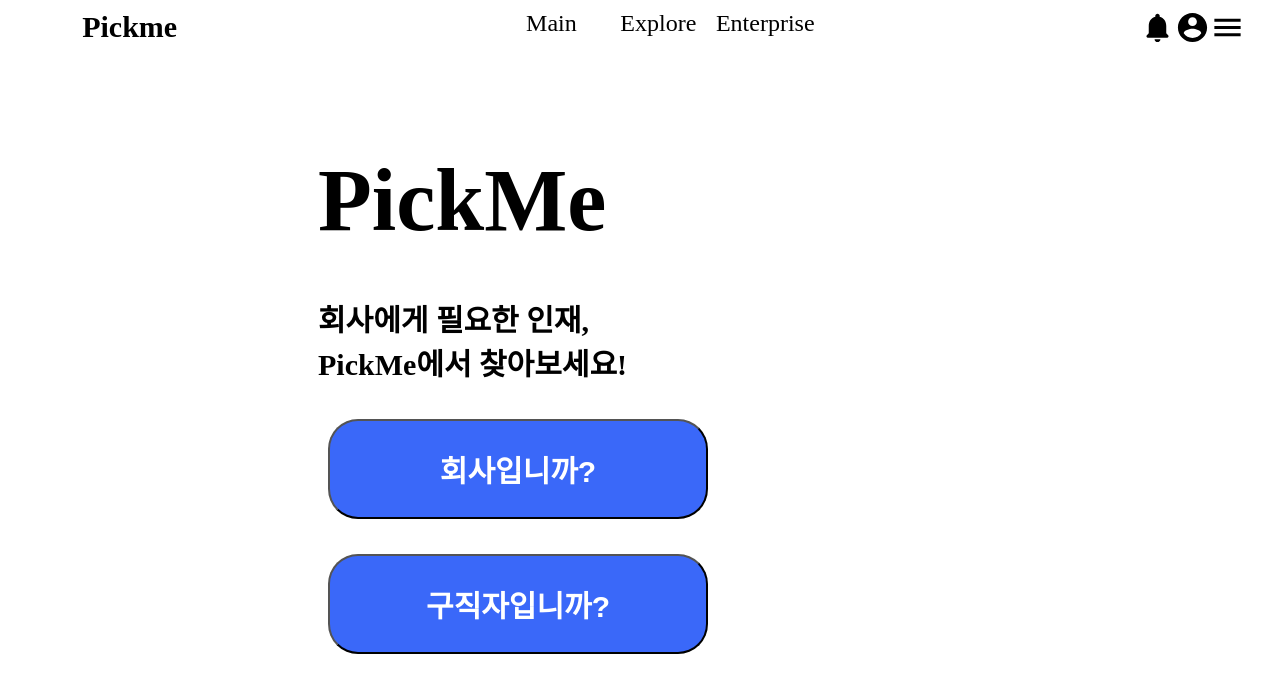
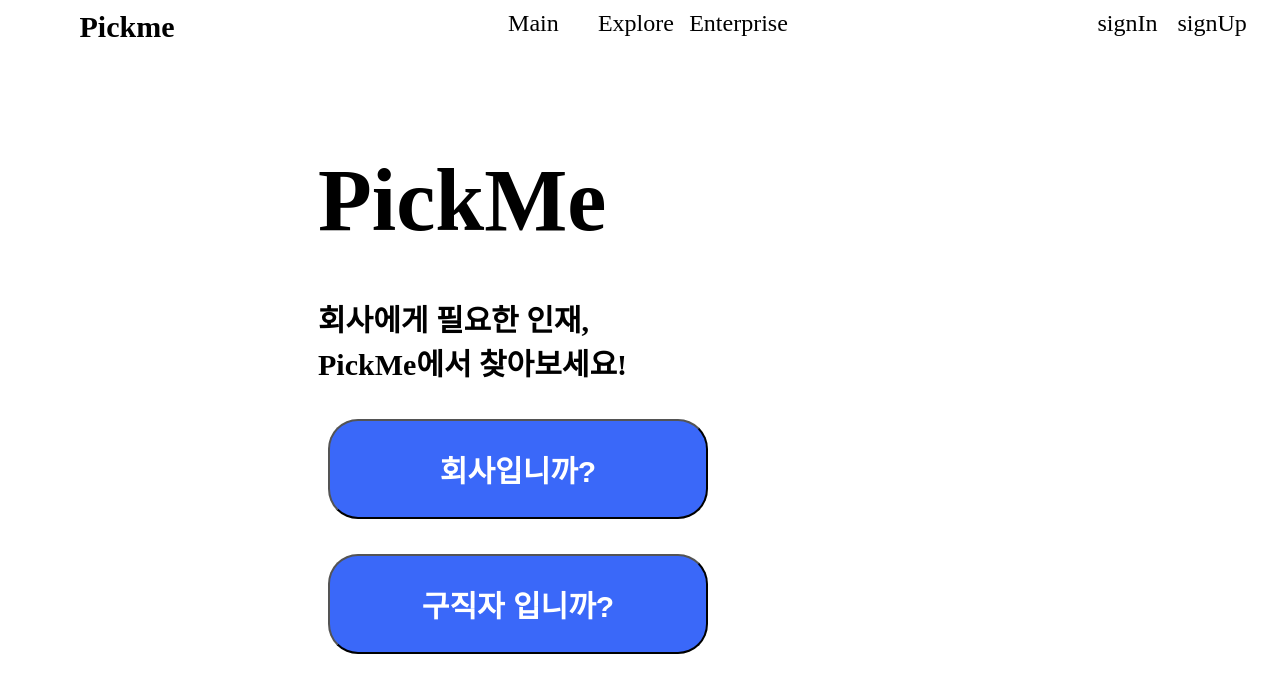
Before and after one commit to DND-PickMe/pickme-front, a React (Create React App) app: page / in a window 1280 px wide. Shown: the top 692 px of the page. Built offline with nearby package versions, Linux system fonts and the light colour scheme.

Commit message:
Add signIn signOut

```diff
--- a/package.json
+++ b/package.json
@@ -10,6 +10,7 @@
     "@testing-library/react": "^9.3.2",
     "@testing-library/user-event": "^7.1.2",
     "axios": "^0.19.2",
+    "querystring": "^0.2.0",
     "react": "^16.12.0",
     "react-dom": "^16.12.0",
     "react-router-dom": "^5.1.2",
--- a/src/App.js
+++ b/src/App.js
@@ -1,49 +1,57 @@
 import React from "react";
-import {Route, Switch, withRouter} from "react-router-dom";
+import { Route, Switch, withRouter } from "react-router-dom";
 import {
-    PATH_SIGNIN,
-    PATH_SIGNUP,
+  PATH_SIGN_IN,
+  PATH_SIGN_UP,
   PATH_MAIN,
   PATH_JOBS,
   PATH_ENTERPRISE,
   PATH_WELCOME,
-    PATH_USER_PROFILE
+  PATH_USER_PROFILE, PATH_AUTH_CHECK
 } from "./route/paths";
 import SignIn from "./pages/auth/SignIn";
 import SignUp from "./pages/auth/SignUp";
 import Main from "./pages/main/Main";
 import Root from "./components/Root";
-import AppBar, {AppBarItem} from "./components/AppBar";
+import AppBar, { AppBarItem } from "./components/AppBar";
 import Explore from "./pages/explore/Explore";
 import Enterprise from "./pages/enterprise/Enterprise";
 import Welcome from "./pages/Welcome";
 import Profile from "./pages/auth/Profile";
+import { PrivateRoute } from "./route/PrivateRoute";
+import {AuthProvider} from "./context/AuthContext";
+import AuthCheck from "./pages/auth/AuthCheck";
 
-const App = ({history, match, location}) => {
+const App = props => {
   return (
     <div className="App">
+      <AuthProvider>
+        {console.log(props)}
         <Root>
-                <AppBar>
-                    <AppBarItem title={'Main'} to={`${PATH_MAIN}`}/>
-                    <AppBarItem title={'Explore'} to={`${PATH_JOBS}`}/>
-                    <AppBarItem title={'Enterprise'} to={`${PATH_ENTERPRISE}`}/>
+          <AppBar {...props}>
+            <AppBarItem title={"Main"} to={`${PATH_MAIN}`} />
+            <AppBarItem title={"Explore"} to={`${PATH_JOBS}`} />
+            <AppBarItem title={"Enterprise"} to={`${PATH_ENTERPRISE}`} />
           </AppBar>
 
-                <div style={{marginTop: 70}}/>
+          <div style={{ marginTop: 70 }} />
 
           <Switch>
-                    <Route path={PATH_SIGNIN} component={SignIn}/>
-                    <Route path={PATH_SIGNUP} component={SignUp}/>
+            <Route path={PATH_AUTH_CHECK} component={AuthCheck} />
+            <Route path={PATH_SIGN_IN} component={SignIn} />
+            <Route path={PATH_SIGN_IN} component={SignIn} />
+            <Route path={PATH_SIGN_UP} component={SignUp} />
 
-                    <Route path={PATH_MAIN} component={Main}/>
-                    <Route path={PATH_JOBS} component={Explore}/>
-                    <Route path={PATH_ENTERPRISE} component={Enterprise}/>
+            <Route path={PATH_MAIN} component={Main} />
+            <Route path={PATH_JOBS} component={Explore} />
+            <Route path={PATH_ENTERPRISE} component={Enterprise} />
 
-                    <Route path={PATH_USER_PROFILE} component={Profile}/>
+            <PrivateRoute path={PATH_USER_PROFILE} component={Profile} />
 
-                    <Route path={PATH_WELCOME} component={Welcome}/>
+            <Route path={PATH_WELCOME} component={Welcome} />
           </Switch>
         </Root>
+      </AuthProvider>
     </div>
   );
 };
--- a/src/components/AppBar.js
+++ b/src/components/AppBar.js
@@ -3,34 +3,15 @@ import { makeStyles } from "@material-ui/styles";
 import AccountCircleRoundedIcon from "@material-ui/icons/AccountCircleRounded";
 import NotificationsRoundedIcon from "@material-ui/icons/NotificationsRounded";
 import MenuIcon from "@material-ui/icons/Menu";
-import { PATH_USER_PROFILE, PATH_WELCOME } from "../route/paths";
+import {PATH_AUTH_CHECK, PATH_SIGN_IN, PATH_SIGN_UP, PATH_USER_PROFILE, PATH_WELCOME} from "../route/paths";
 import { Link } from "react-router-dom";
 import Menu from "@material-ui/core/Menu";
 import MenuItem from "@material-ui/core/MenuItem";
-
-const useStyles = makeStyles({
-  root: {
-    marginTop: 10,
-    width: "100%",
-    position: "fixed",
-    display: "flex",
-    top: 0
-  },
-  title: {
-    fontWeight: "bold",
-    fontSize: 30
-  },
-  appBarItem: {
-    textAlign: "center",
-    textDecoration: "none",
-    color: "inherit",
-    flex: 1
-  }
-});
+import {AuthConsumer} from "../context/AuthContext";
 
 const AppBar = props => {
   const classes = useStyles();
-  const [anchorEl, setAnchorEl] = React.useState(null);
+  const [anchorEl, setAnchorEl] = useState(null);
 
   const openMenu = event => {
     setAnchorEl(event.currentTarget);
@@ -52,6 +33,14 @@ const AppBar = props => {
       <div style={{ flex: 3 }} />
       {props.children}
       <div style={{ flex: 3 }} />
+
+      <AuthConsumer>
+        {
+          auth => {
+            console.log(auth);
+            return (
+              auth.state.userAuthorized
+                ?
                 <div>
                   <NotificationsRoundedIcon fontSize={"large"} />
                   <Link
@@ -75,9 +64,27 @@ const AppBar = props => {
                       <MenuItem onClick={closeMenu}>Profile</MenuItem>
                     </Link>
                     <MenuItem onClick={closeMenu}>My Resume</MenuItem>
-          <MenuItem onClick={closeMenu}>Logout</MenuItem>
+                    <MenuItem
+                      onClick={() => {
+                        localStorage.removeItem("token");
+                        props.history.replace(PATH_AUTH_CHECK);
+                        closeMenu();
+                      }}
+                    >
+                      Logout
+                    </MenuItem>
                   </Menu>
                 </div>
+
+                : <div>
+                  <Link className={classes.appBarItem} style={{marginRight: 20}} to={PATH_SIGN_IN}>signIn</Link>
+                  <Link className={classes.appBarItem} to={PATH_SIGN_UP}>signUp</Link>
+                </div>
+            )
+          }
+        }
+
+      </AuthConsumer>
       <div style={{ flex: 0.5 }} />
     </header>
   );
@@ -86,10 +93,31 @@ const AppBar = props => {
 export const AppBarItem = props => {
   const classes = useStyles(props);
   return (
-    <Link className={classes.appBarItem} style={{ fontSize: 24 }} to={props.to}>
+    <Link className={classes.appBarItem} to={props.to}>
       {props.title}
     </Link>
   );
 };
 
+const useStyles = makeStyles({
+  root: {
+    marginTop: 10,
+    width: "100%",
+    position: "fixed",
+    display: "flex",
+    top: 0
+  },
+  title: {
+    fontWeight: "bold",
+    fontSize: 30
+  },
+  appBarItem: {
+    textAlign: "center",
+    textDecoration: "none",
+    color: "inherit",
+    flex: 1,
+    fontSize: 24,
+  }
+});
+
 export default AppBar;
--- a/src/pages/Welcome.js
+++ b/src/pages/Welcome.js
@@ -1,6 +1,29 @@
 import React from "react";
 import { makeStyles } from "@material-ui/styles";
-import SignIn from "./auth/SignIn";
+import {Link} from "react-router-dom";
+import {PATH_SIGN_IN} from "../route/paths";
+
+const Welcome = props => {
+  const classes = useStyles();
+  return (
+      <div>
+        <div className={classes.title}>PickMe</div>
+        <div className={classes.comment}>
+          회사에게 필요한 인재, <br />
+          PickMe에서 찾아보세요!
+        </div>
+
+        <Link to={PATH_SIGN_IN} style={{textDecoration: 'none', color: 'inherit'}}>
+          <button className={classes.button}>
+            {"회사입니까?"}
+          </button>
+          <button className={classes.button}>
+            {"구직자 입니까?"}
+          </button>
+        </Link>
+      </div>
+  );
+};
 
 const useStyles = makeStyles({
   title: {
@@ -18,21 +41,19 @@ const useStyles = makeStyles({
     fontStyle: "normal",
     fontSize: "30px",
     fontWeight: "bold"
+  },
+  button: {
+    marginTop: "35px",
+    marginLeft: "310px",
+    backgroundColor: "#3A68F9",
+    borderRadius: "30px",
+    width: "380px",
+    height: "100px",
+    fontSize: "30px",
+    fontWeight: "bold",
+    color: "#FFFFFF",
+    display: "block",
   }
 });
-const Welcome = props => {
-  const classes = useStyles();
-  return (
-    <div>
-      <div className={classes.title}>PickMe</div>
-      <div className={classes.comment}>
-        회사에게 필요한 인재, <br />
-        PickMe에서 찾아보세요!
-      </div>
-      <SignIn title="회사입니까?" />
-      <SignIn title="구직자입니까?" />
-    </div>
-  );
-};
 
 export default Welcome;
--- /dev/null
+++ b/src/pages/auth/AuthCheck.js
@@ -0,0 +1,25 @@
+import React, {useContext, useEffect, useState} from "react";
+import {AuthContext} from "../../context/AuthContext";
+import {PATH_MAIN, PATH_SIGN_IN} from "../../route/paths";
+import qs from "querystring";
+import {Redirect} from "react-router-dom";
+
+const AuthCheck = props => {
+  const {checkUserAuth} = useContext(AuthContext).actions;
+  const [renderComponent, setRenderComponent] = useState(<h2>로그인 필요한 화면입니다.</h2>);
+
+  useEffect(()=>{
+    let redirect = qs.parse(props.location.search.substr(1)).redirect || PATH_MAIN;
+    checkUserAuth().then(isAuthorized=>{
+      if (isAuthorized){
+        setRenderComponent(<Redirect to={`${redirect}`}/>);
+      }else{
+        setRenderComponent(<Redirect to={`${PATH_SIGN_IN}?redirect=${redirect}`}/>);
+      }
+  })
+  }, []);
+
+  return renderComponent;
+};
+
+export default AuthCheck;
--- a/src/pages/auth/SignIn.js
+++ b/src/pages/auth/SignIn.js
@@ -1,49 +1,48 @@
-import React, { useState } from "react";
-import { makeStyles } from "@material-ui/styles";
+import React, {useState} from "react";
+import {makeStyles} from "@material-ui/styles";
 import Dialog from "@material-ui/core/Dialog";
-import { DialogContent, TextField } from "@material-ui/core";
-import { Link } from "react-router-dom";
-import { api } from "../../api";
+import {DialogContent, TextField} from "@material-ui/core";
+import {Link} from "react-router-dom";
+import {api} from "../../api";
+import qs from "querystring";
+import {PATH_AUTH_CHECK, PATH_MAIN} from "../../route/paths";
 
 const SignIn = props => {
   const classes = useStyles();
-  const [open, setOpen] = useState(false);
   const [inputs, setInputs] = useState({});
+  const [open, setOpen] = useState(true);
+  const [messages,setMessages] = useState([]);
 
   const handleInputs = e => {
     setInputs({ ...inputs, [e.target.name]: e.target.value });
   };
 
   const handleSignIn = () => {
+    let redirect = qs.parse(props.location.search.substr(1)).redirect || PATH_MAIN;
        api
          .post(`/login`, inputs)
          .then(res => {
            let token = res.data.jwt;
            localStorage.setItem("token", token);
+           props.history.replace(`${PATH_AUTH_CHECK}?redirect=${redirect}`);
          })
          .catch(err => {
-        console.log(err);
+           console.log(err.response);
+           setMessages(err.response.data);
          });
   };
 
-  const openDialog = () => {
-    setOpen(true);
-  };
-  const closeDialog = () => {
+  return (
+      <Dialog
+          open={open}
+          onClose={() => {
             setOpen(false);
-  };
-  return (
-    <div>
-      <button className={classes.button} onClick={openDialog}>
-        {props.title}
-      </button>
-      <Dialog
-        onClose={closeDialog}
-        open={open}
+            props.history.goBack();
+          }}
           aria-labelledby="form-dialog-title"
       >
         <div className={classes.title}>
-          <p> SignIn </p>
+          SignIn
         </div>
         <DialogContent>
           <TextField
@@ -63,16 +62,17 @@ const SignIn = props => {
           />
         </DialogContent>
         <button className={classes.signIn} onClick={handleSignIn}>
-          {" "}
-          Sign In{" "}
-        </button>{" "}
+          {"Sign In"}
+        </button>
         <br />
         <div className={classes.signUp}>
           or <br />
           <Link to="/sign-up"> SignUp </Link>
         </div>
+        {messages && messages.map(message => (
+          <p style={{textAlign: 'center', color: 'red', fontWeight: 'bold'}}>{`${message.field}: ${message.defaultMessage}`}</p>
+        ))}
       </Dialog>
-    </div>
   );
 };
 
--- /dev/null
+++ b/src/route/PrivateRoute.js
@@ -0,0 +1,26 @@
+import React from "react";
+import { Route, Redirect } from "react-router-dom";
+import {PATH_AUTH_CHECK} from "../route/paths";
+import { AuthConsumer } from "../context/AuthContext";
+
+export const PrivateRoute = ({ component: Component, ...rest }) => (
+  <Route
+    {...rest}
+    render={props =>
+      <AuthConsumer>
+        {
+          (auth) => {
+            console.log(auth.state);
+            return (
+              auth.state.userAuthorized
+              ? <Component {...props}/>
+                :
+                <Redirect to={`${PATH_AUTH_CHECK}?redirect=${props.location.pathname}`}
+            />
+            )
+          }
+        }
+      </AuthConsumer>
+    }
+  />
+);
--- a/src/route/paths.js
+++ b/src/route/paths.js
@@ -1,6 +1,7 @@
 export const PATH_WELCOME = '/';
-export const PATH_SIGNIN = '/sign-in';
-export const PATH_SIGNUP = '/sign-up';
+export const PATH_SIGN_IN = '/sign-in';
+export const PATH_SIGN_UP = '/sign-up';
+export const PATH_AUTH_CHECK = '/auth-check';
 
 export const PATH_MAIN = '/main';
 export const PATH_JOBS = '/explore';
```
Also changed, not shown: src/api/index.js (+19 -3 lines), src/context/AuthContext.js (+12 -8 lines). Lines whose indentation alone changed are shown as unchanged.
